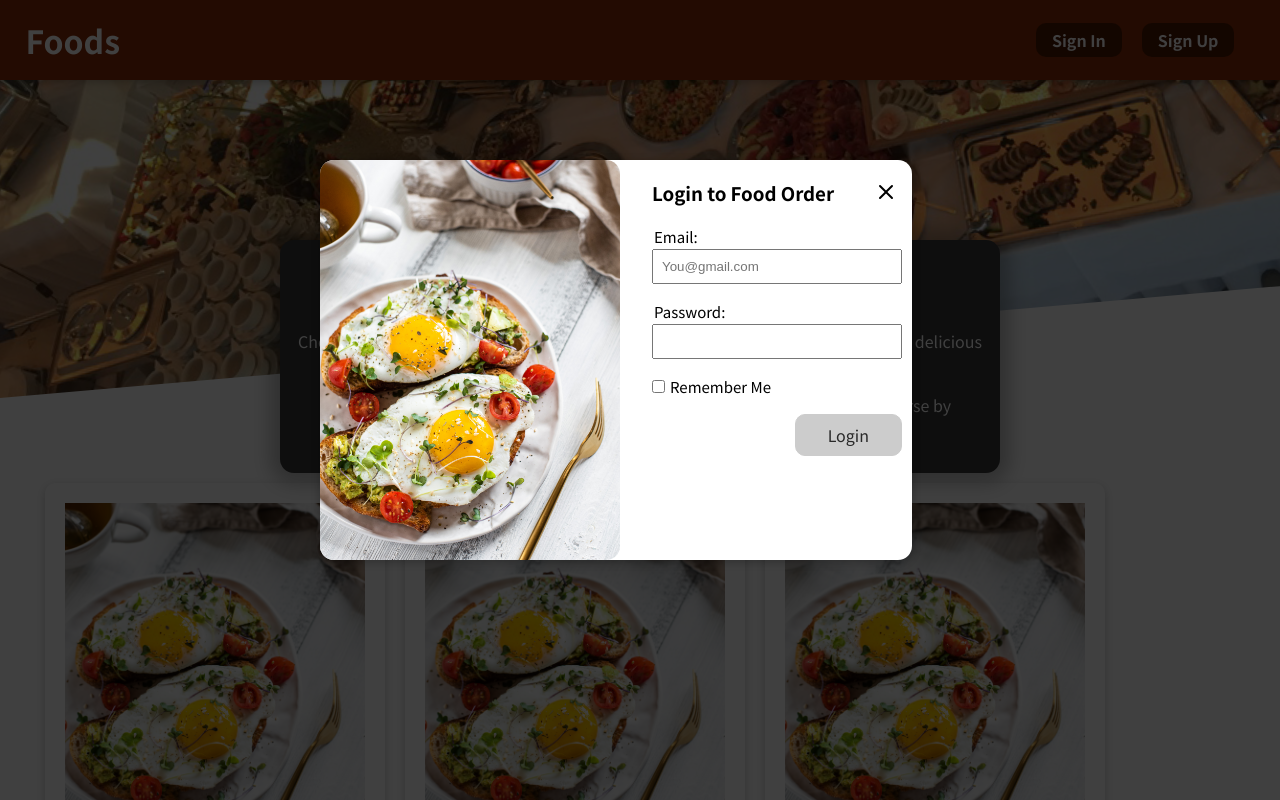
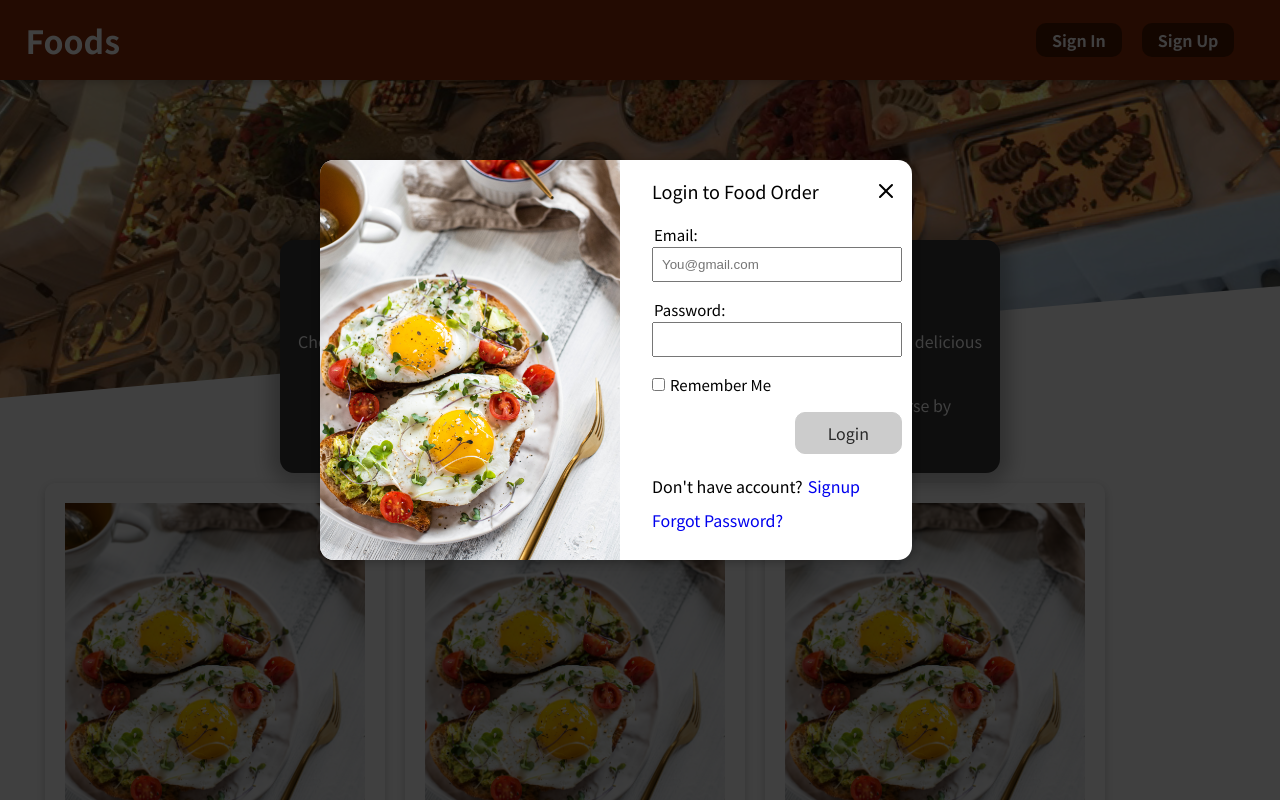
Before and after one commit to DhanBahadurPun/food-order, a React (Create React App) app: page / in a window 1280 px wide. Both pictures are taken after a click on the button "Sign In". Shown: the top 800 px of the page. Built offline with nearby package versions, Linux system fonts and the light colour scheme.

Commit message:
fixed css naming convention and add sign up, forgot passwor on login form

```diff
--- a/src/components/Form/Login.js
+++ b/src/components/Form/Login.js
@@ -60,12 +60,19 @@ const Login = (props) => {
 
   return (
     <Modal onHideLogin={props.onHideLogin}>
-      <div className={classes.flex}>
-        <img src={imgURL} alt="login" />
-        <div className={classes["form-content"]}>
-          <div className={`${classes.flex} ${classes["v-center"]}`}>
-            <h3>Login to Food Order</h3>
-            <div className={classes.icon} onClick={props.onHideLogin}>
+      <div className={classes["login-card"]}>
+        <div className={classes["login-card__image"]}>
+          <img src={imgURL} alt="login" />
+        </div>
+        <div className={classes["login-card__body"]}>
+          <div className={classes["login-card__body-heading"]}>
+            <h3 className={classes["login-card__body-heading_title"]}>
+              Login to Food Order
+            </h3>
+            <div
+              className={classes["login-card__body-heading_icon"]}
+              onClick={props.onHideLogin}
+            >
               <CancelIcon />
             </div>
           </div>
@@ -107,7 +114,6 @@ const Login = (props) => {
                 type: "checkbox",
               }}
             />
-
             <div className={classes.actions}>
               <button
                 className={classes.button}
@@ -118,6 +124,19 @@ const Login = (props) => {
               </button>
             </div>
           </form>
+          <div className={classes["login-card__body-footer"]}>
+            <div className={classes["login-card__body-footer_title"]}>
+              <span className={classes["login-card__body-footer_text"]}>
+                Don't have account?
+              </span>
+              <a href="/" className={classes["login-card__body-footer_link"]}>
+                Signup
+              </a>
+            </div>
+            <a href="/" className={classes["login-card__body-footer_link"]}>
+              Forgot Password?
+            </a>
+          </div>
         </div>
       </div>
     </Modal>
--- a/src/components/Form/Login.module.css
+++ b/src/components/Form/Login.module.css
@@ -1,28 +1,67 @@
-.flex{
+.login-card {
   display: flex;
   justify-content: space-between;
 }
 
-.flex img{
-  object-fit: cover;
+.login-card__image {
   height: 400px;
   width: 300px;
-  border-radius: 14px;
 }
 
-.form-content{
+.login-card__image img{
+  object-fit: cover;
+  height: 100%;
+  width: 100%;
+  border-radius: 14px 0 0 14px;
+}
+
+.login-card__body{
+  display: flex;
+  flex-direction: column;
   margin-right: 10px;
   width: 250px;
 }
 
-.v-center {
+.login-card__body-heading {
+  display: flex;
+  justify-content: space-between;
   align-items: center;
 }
 
-.icon{
+.login-card__body-heading_title{
+  font-size: large;
+  font-weight: 500;
+}
+
+.login-card__body-heading_icon{
   cursor: pointer;
   height: 32px;
 }
+
+.login-card__body-footer {
+  display: flex;
+  flex-direction: column;
+  margin-top: 20px;
+}
+
+.login-card__body-footer_title{
+  display: flex;
+  align-items: center;
+  margin-bottom: 10px;
+}
+
+.login-card__body-footer_text {
+  margin-right: 5px;
+  font-size: 16px;
+  font-weight: 300;
+}
+
+.login-card__body-footer_link {
+  text-decoration: none;
+  cursor: pointer;
+}
+
+/* END */
 
 .form-content h2 {
   margin-top: 5px;
@@ -32,6 +71,7 @@
   flex-direction: row;
   justify-content: space-between;
   align-items: center;
+  width: 122px;
 }
 
 .checked label{
--- a/src/components/UI/Input/Input.js
+++ b/src/components/UI/Input/Input.js
@@ -16,6 +16,7 @@ const Input = (props) => {
         onClick={props.onClick}
         className={inputHasError}
         checked={props.value}
+        required
       />
     </div>
   );
--- a/src/components/UI/Input/Input.module.css
+++ b/src/components/UI/Input/Input.module.css
@@ -9,6 +9,7 @@
     font-size: 15px;
     font-weight: 300;
     padding: 2px;
+    width: min-content;
 }
 
 .flex input{
```
